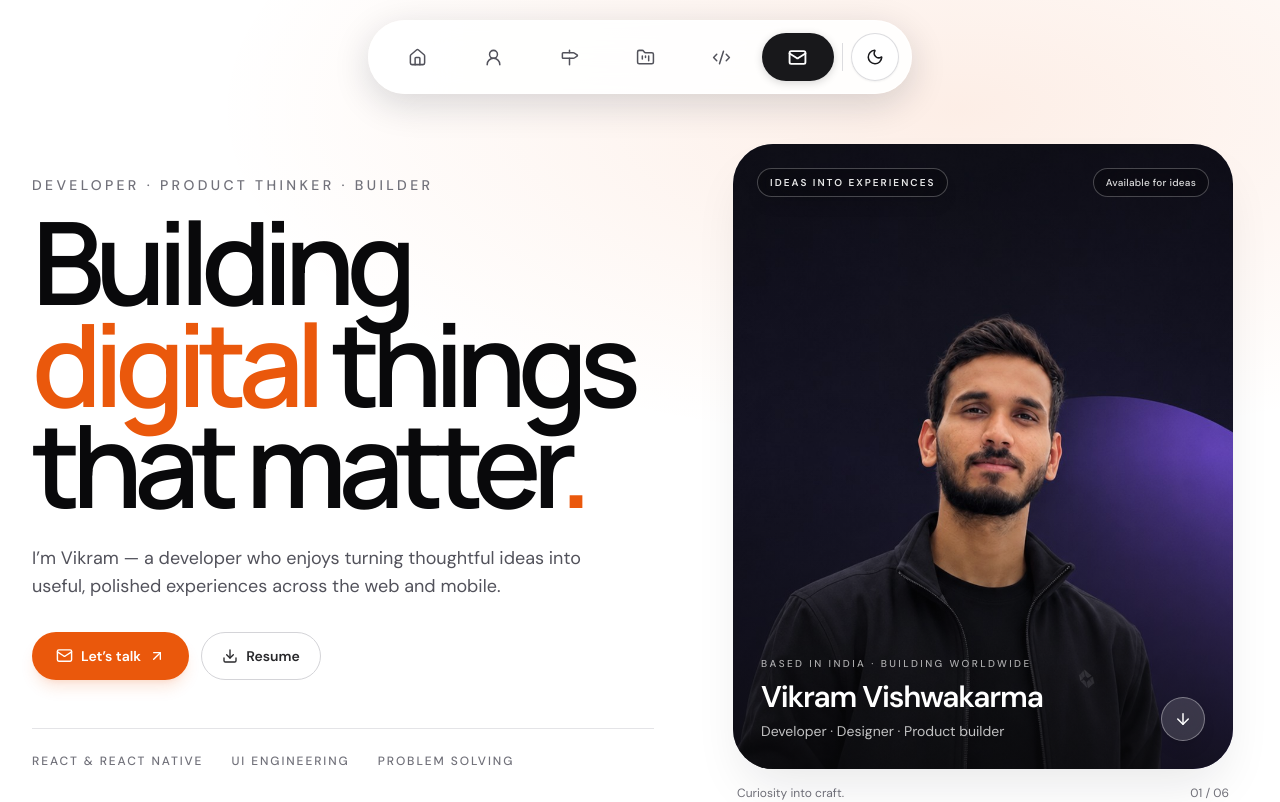
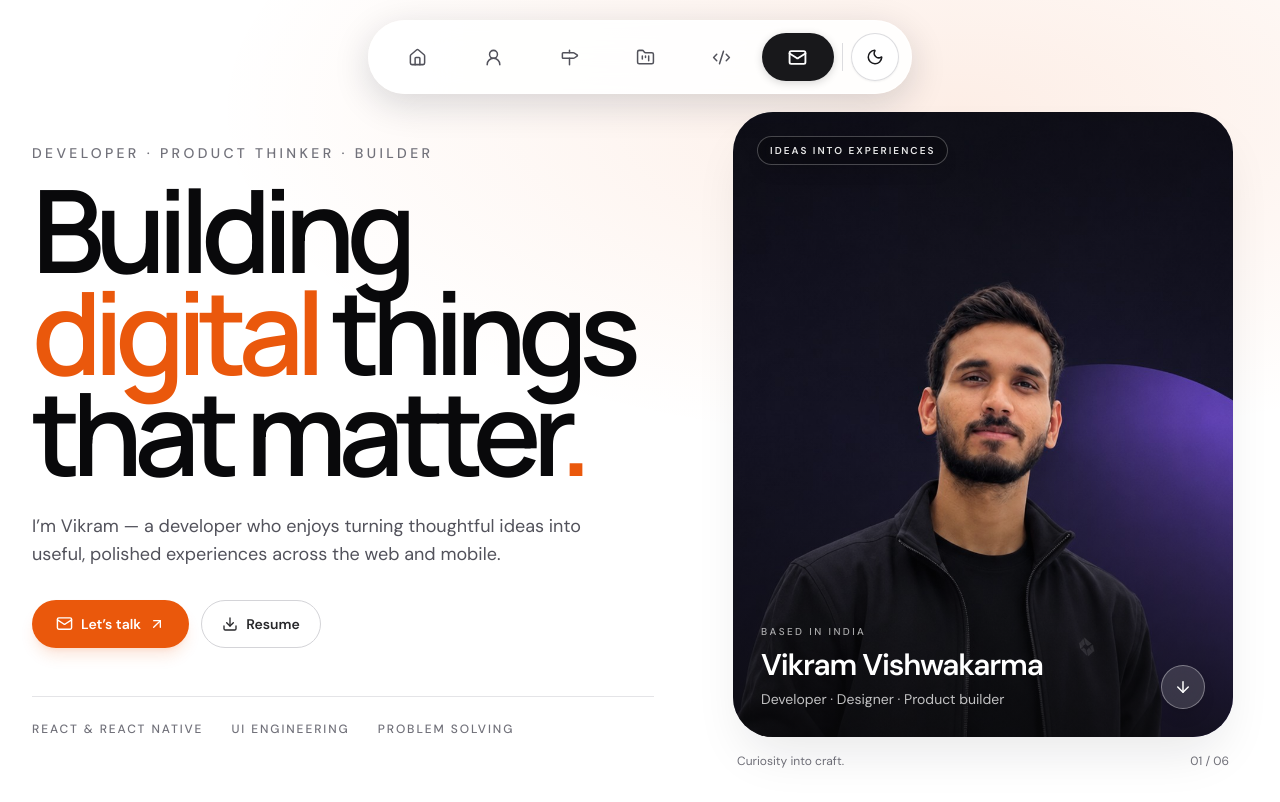
Before and after one commit to hustlewithvikram/vikram, a Next.js app: page / in a window 1280 px wide. Shown: the top 802 px of the page. Built offline with nearby package versions, Linux system fonts and the light colour scheme; what tailwind-clip-path would draw is missing.

Commit message:
Refine hero portrait spacing and overlay

```diff
--- a/app/components/sections/Hero.jsx
+++ b/app/components/sections/Hero.jsx
@@ -14,7 +14,7 @@ const Hero = () => {
   };
 
   return (
-    <section id="home" className="relative isolate overflow-hidden px-4 pb-16 pt-28 sm:px-6 sm:pb-20 sm:pt-32 lg:px-8 lg:pb-24">
+    <section id="home" className="relative isolate overflow-hidden px-4 pb-16 pt-20 sm:px-6 sm:pb-20 sm:pt-24 lg:px-8 lg:pb-24">
       <div className="pointer-events-none absolute inset-x-0 top-0 -z-10 h-[34rem] bg-[radial-gradient(ellipse_at_75%_20%,rgba(234,88,12,0.10),transparent_55%)]" />
       <div className="mx-auto grid min-h-[min(760px,calc(100svh-7rem))] w-full max-w-7xl items-center gap-12 lg:grid-cols-[1.08fr_0.92fr] lg:gap-16">
         <motion.div initial={{ opacity: 0, y: 24 }} animate={{ opacity: 1, y: 0 }} transition={{ duration: 0.65, ease: "easeOut" }} className="order-2 min-w-0 lg:order-1">
@@ -48,10 +48,9 @@ const Hero = () => {
             <div className="absolute inset-0 bg-gradient-to-b from-zinc-950/35 via-transparent to-zinc-950/75" />
             <div className="absolute inset-x-4 top-4 flex items-center justify-between gap-3 sm:inset-x-6 sm:top-6">
               <span className="rounded-full border border-white/25 bg-black/25 px-3 py-1.5 text-[9px] font-semibold uppercase tracking-[0.2em] text-white/90 shadow-lg backdrop-blur-xl sm:text-[10px]">Ideas into experiences</span>
-              <span className="rounded-full border border-white/25 bg-black/25 px-3 py-1.5 text-[9px] font-medium tracking-wide text-white/85 backdrop-blur-xl sm:text-[10px]">Available for ideas</span>
             </div>
             <div className="absolute bottom-0 inset-x-0 p-5 text-white sm:p-7">
-              <p className="mb-2 text-[10px] font-medium uppercase tracking-[0.24em] text-white/65">Based in India · Building worldwide</p>
+              <p className="mb-2 text-[10px] font-medium uppercase tracking-[0.24em] text-white/65">Based in India</p>
               <div className="flex items-end justify-between gap-3">
                 <div className="min-w-0">
                   <p className="text-2xl font-semibold leading-tight tracking-[-0.04em] sm:text-3xl">Vikram Vishwakarma</p>
```
